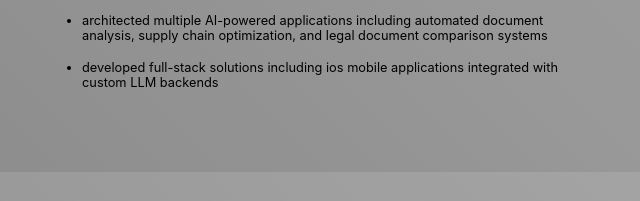
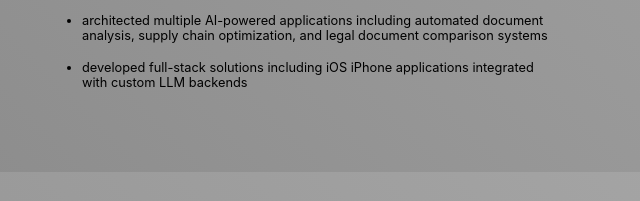
Before and after one commit to GSequist/georgsalapa.github.io, a plain HTML site: page index.html in a window 1280 px wide. Shown: the part 628-829 px from the top of the page, 332-972 px from the left. Drawn offline with Linux system fonts and the light colour scheme.

Commit message:
iOS typo

```diff
--- a/index.html
+++ b/index.html
@@ -55,7 +55,7 @@
             comparison systems
           </li>
           <li>
-            developed full-stack solutions including ios mobile applications
+            developed full-stack solutions including iOS iPhone applications
             integrated with custom LLM backends
           </li>
         </ul>
```
